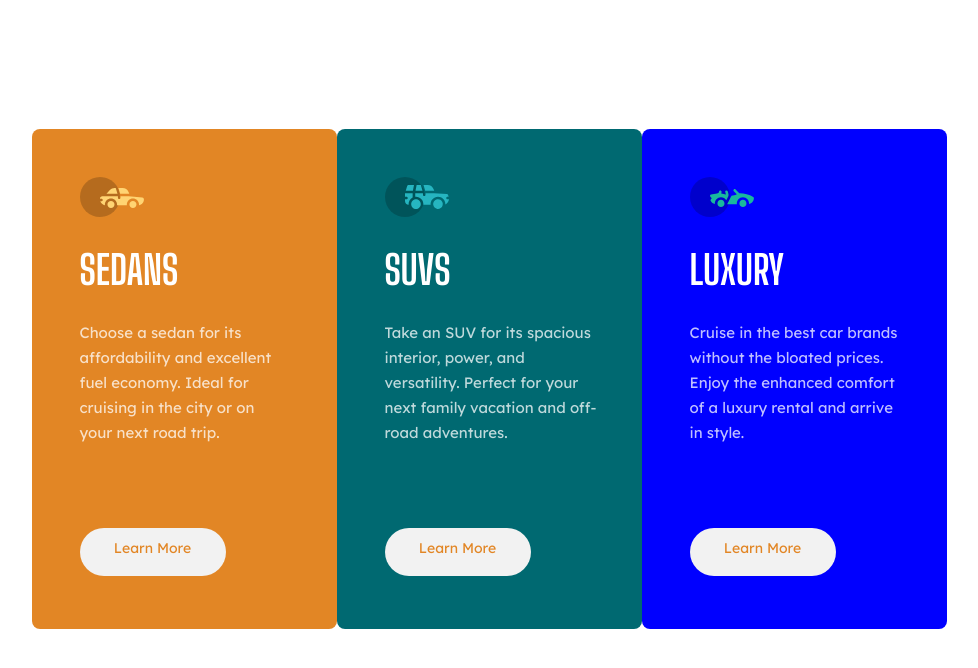
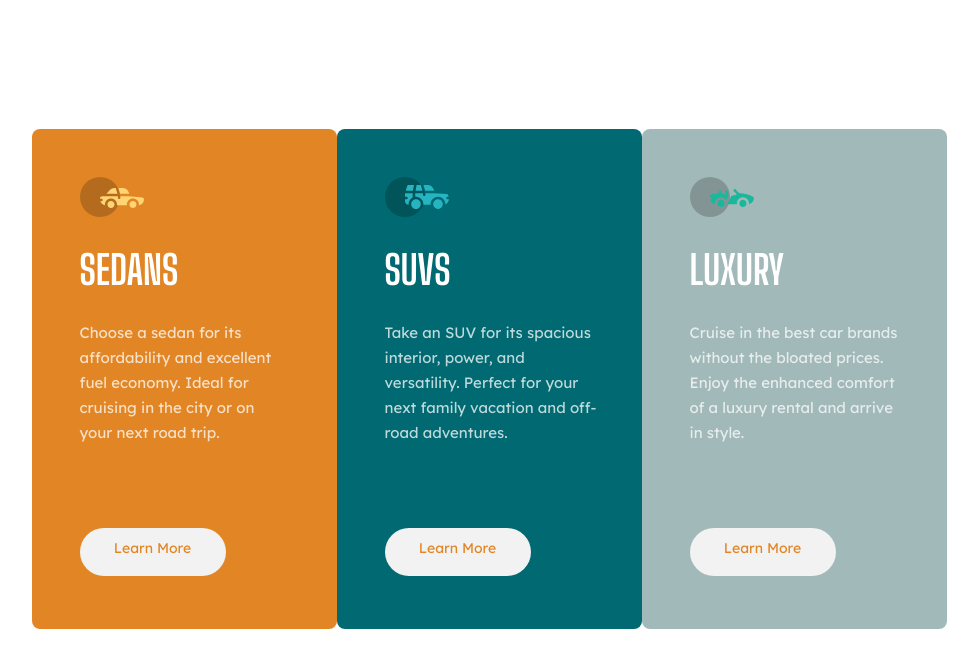
Before and after one commit to MuxammadAli7707/Cars-list, a plain HTML site: page index.html in a window 1280 px wide. In both pictures the pointer is over the item 945 px from the left and 379 px from the top of the page. Shown: the whole page, without its empty margins (151-1129 px from the left). Drawn offline with nearby package versions, Linux system fonts and the light colour scheme.

Commit message:
change background color

```diff
--- a/css/style.css
+++ b/css/style.css
@@ -57,7 +57,7 @@ body {
     color: #fff;
 }
 .card-list-third:hover {
-    background-color: #0000ff;
+    background-color: #0041405d;
     transition: all 1s ease;
 }
 
@@ -90,5 +90,5 @@ body {
     padding: 12px 32px;
 }
 .list-link:hover {
-    background-color: #000;
+     background-color: #000;
 }
```
